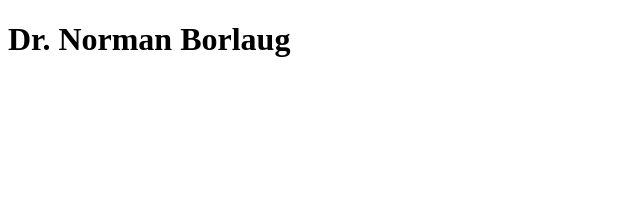
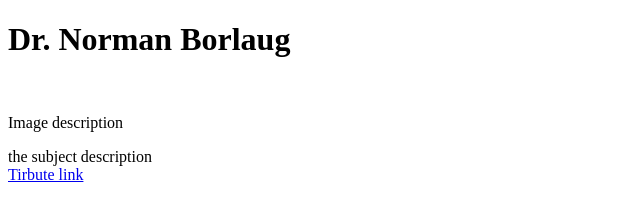
Before and after one commit to Abdelrahman-Zeidan/Abdelrahman-ArmelBokoyo-MicroverseTrails, a plain HTML site: page index.html in a window 1280 px wide. Shown: the whole page, without its empty margins (0-640 px from the left). Drawn offline with Linux system fonts and the light colour scheme.

Commit message:
step 5, 6 and 7

```diff
--- a/index.html
+++ b/index.html
@@ -11,9 +11,20 @@
 
     <div id="main">
       <h1 id="title">Dr. Norman Borlaug</h1>
+
       <div id="img-div">
         <img src="" alt="" id="image">
+
+        <p id="img-caption">Image description</p>
+
       </div>
+
+      <div id="tribute-info">
+        the subject description
+      </div>
+
+      <a href="#" id="tribute-link" target="_blank">Tirbute link</a>
+
     </div>
 
 
```
